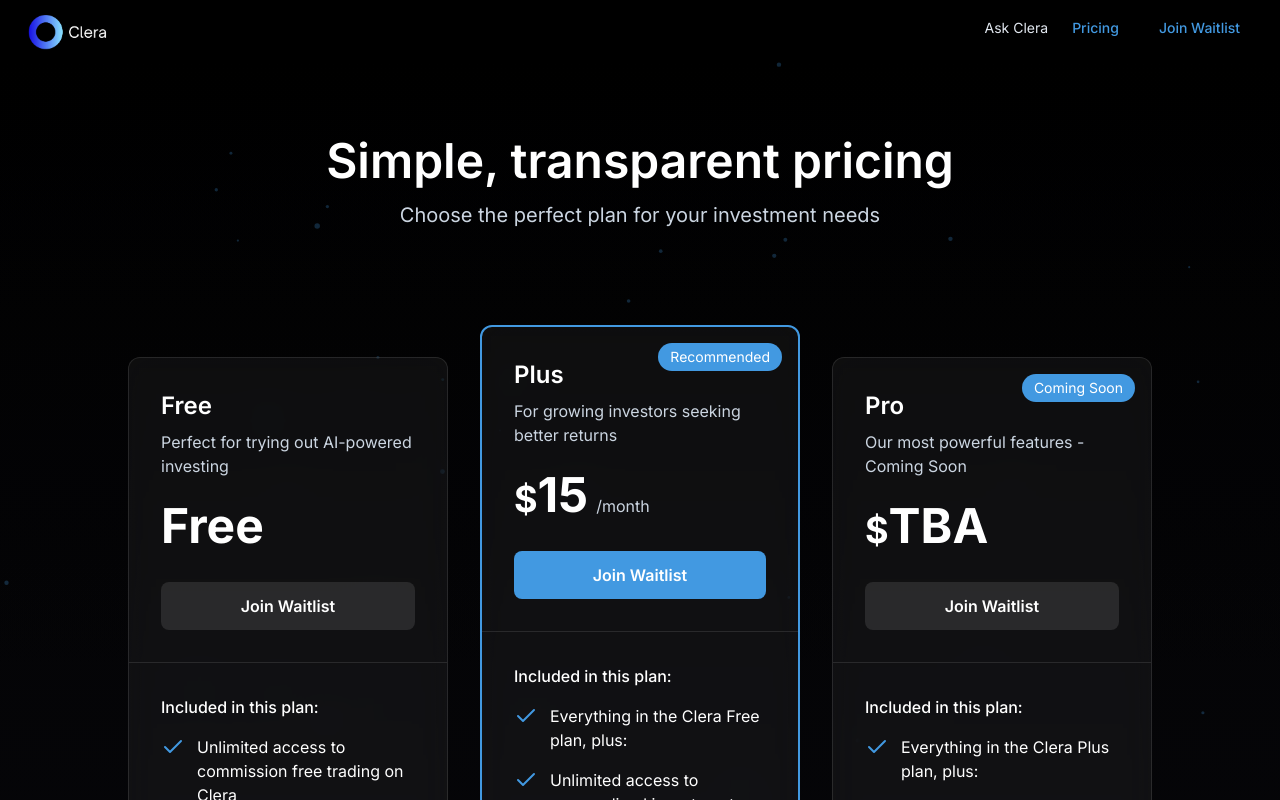
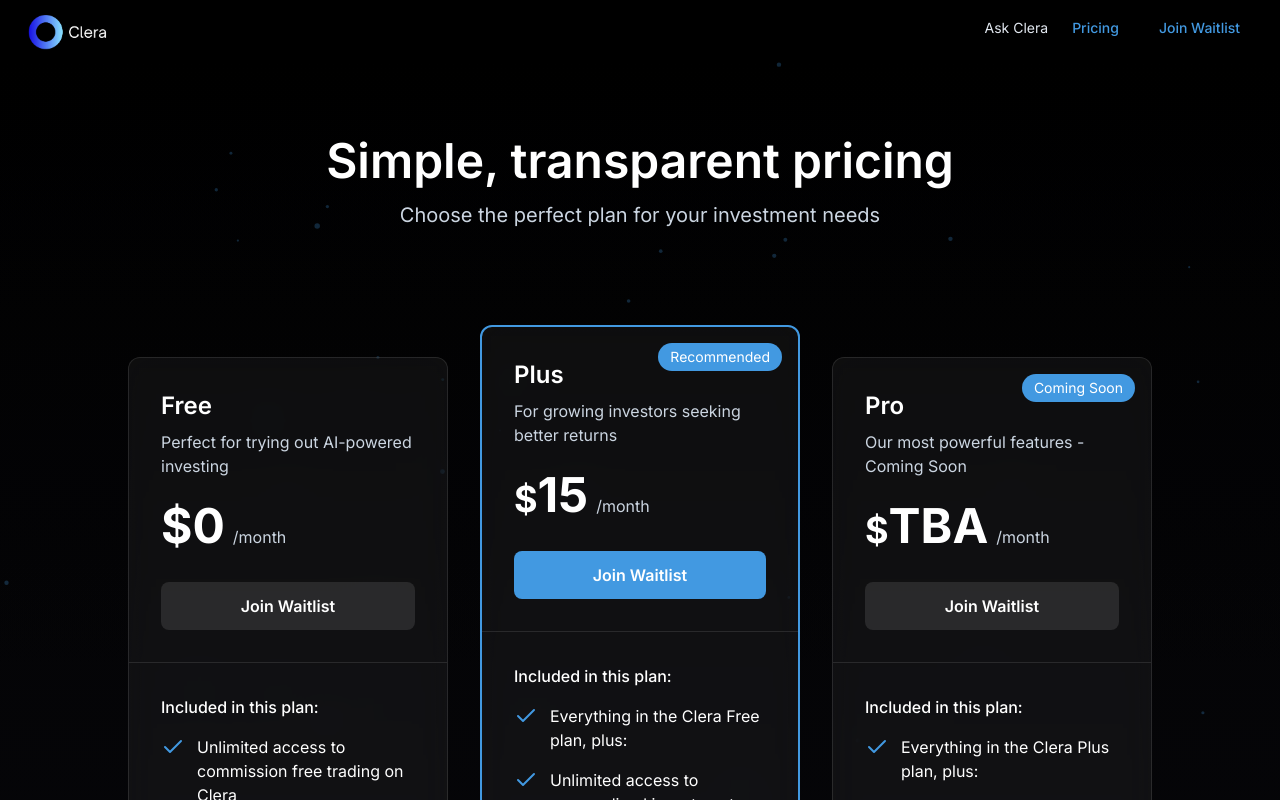
Before and after one commit to clera-dev/clera-web-page, a Next.js app: page /pricing in a window 1280 px wide. Shown: the top 800 px of the page. Built offline with nearby package versions, Linux system fonts and the light colour scheme.

Commit message:
Add /month to TBA price on Pro pricing tier

```diff
--- a/app/pricing/page.tsx
+++ b/app/pricing/page.tsx
@@ -162,9 +162,9 @@
                       <span className="text-4xl font-bold text-white">$</span>
                     )}
                     <span className="text-5xl font-bold text-white">
-                      {plan.priceMonthly === '0' ? 'Free' : plan.priceMonthly}
+                      {plan.priceMonthly === '0' ? '$0' : plan.priceMonthly}
                     </span>
-                    {plan.priceMonthly !== '0' && (
+                    {(//plan.priceMonthly !== '4' && (
                       <span className="ml-2 text-slate-300">{plan.costUnit}</span>
                     )}
                   </div>
--- a/data/pricing.ts
+++ b/data/pricing.ts
@@ -37,7 +37,7 @@
     name: 'Pro',
     description: 'Our most powerful features - Coming Soon',
     priceMonthly: 'TBA',
-    costUnit: '',
+    costUnit: '/month',
     href: '/waitlist',
     cta: 'Join Waitlist',
     nameBadge: 'Coming Soon',
```
